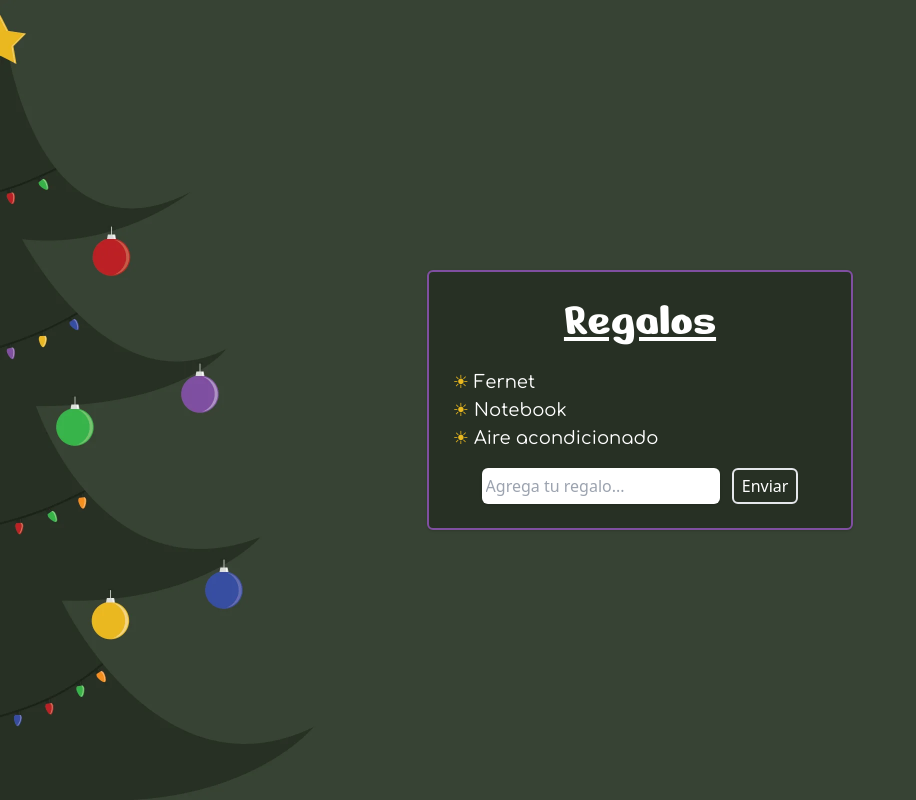
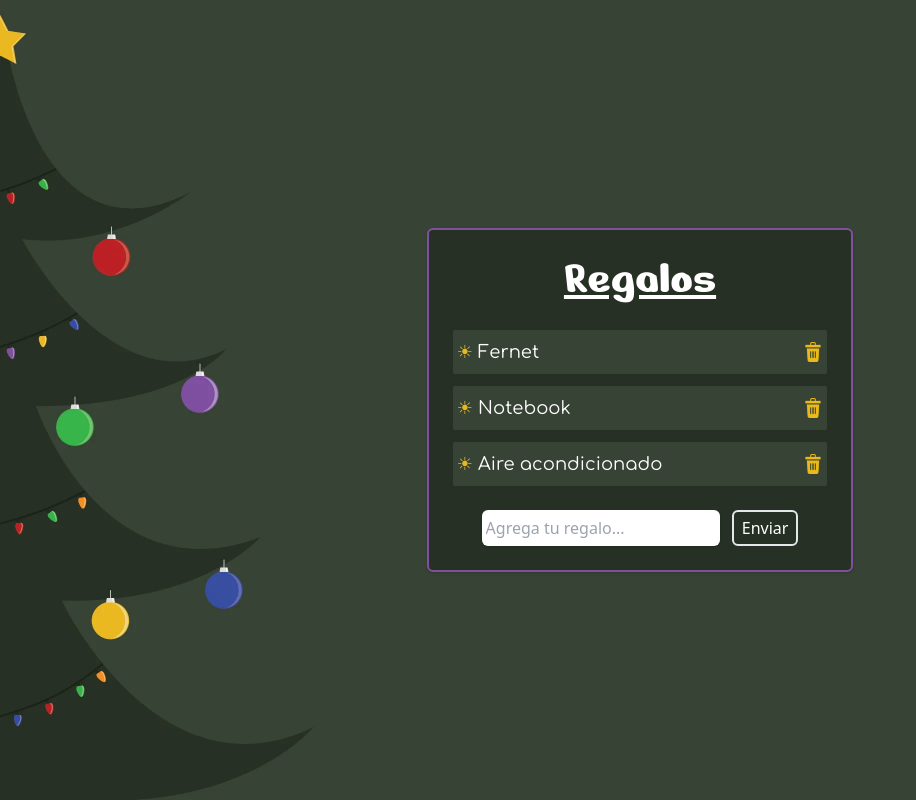
Before and after one commit to Joadevy/adviency, a React (Vite) app: page / in a window 1280 px wide. Shown: the whole page, without its empty margins (0-916 px from the left). Built offline with nearby package versions, Linux system fonts and the light colour scheme; the HTML template or start-up script is replaced by a standard one.

Commit message:
Dia 4: agregar button eliminar individualmente

```diff
--- a/src/App.tsx
+++ b/src/App.tsx
@@ -2,7 +2,7 @@ import { GiftContainer } from "./Components/GiftContainer";
 
 function App() {
   return (
-    <main className="border-2 border-primary-purple rounded-md shadow border-neutral w-3/4 md:w-1/2 lg:w-1/3 p-8 lg:p-6 bg-primary-green-dark flex flex-col gap-6">
+    <main className="border-2 border-primary-purple rounded-md shadow border-neutral w-5/6 sm:w-3/4 md:w-1/2 lg:w-1/3 p-8 lg:p-6 bg-primary-green-dark flex flex-col gap-7">
       <header>
         <h1 className="text-white text-5xl font-nerko text-center underline">
           Regalos
--- a/src/Components/GiftContainer.tsx
+++ b/src/Components/GiftContainer.tsx
@@ -3,21 +3,34 @@ import { useState } from "react";
 import { GiftInput } from "./GiftInput";
 import { GiftList } from "./GiftList";
 
-// type Regalo = {
-//   id?: number;
-//   desc: string;
-// };
+export type Regalo = {
+  id: number;
+  desc: string;
+  cant: number;
+};
 
 export const GiftContainer = () => {
-  const [regalos, setRegalos] = useState<string[]>([
-    "Fernet",
-    "Notebook",
-    "Aire acondicionado",
+  const [regalos, setRegalos] = useState<Regalo[]>([
+    {
+      id: 0,
+      desc: "Fernet",
+      cant: 1,
+    },
+    {
+      id: 1,
+      desc: "Notebook",
+      cant: 1,
+    },
+    {
+      id: 2,
+      desc: "Aire acondicionado",
+      cant: 1,
+    },
   ]);
 
   return (
-    <div className="flex flex-col gap-4">
-      <GiftList regalos={regalos} />
+    <div className="flex flex-col gap-6">
+      <GiftList regalos={regalos} setRegalos={setRegalos} />
       <GiftInput setRegalos={setRegalos} />
     </div>
   );
--- a/src/Components/GiftInput.tsx
+++ b/src/Components/GiftInput.tsx
@@ -1,7 +1,9 @@
 import React, { useState, FC, Dispatch } from "react";
 
+import { Regalo } from "./GiftContainer";
+
 type props = {
-  setRegalos: Dispatch<(_: string[]) => string[]>;
+  setRegalos: Dispatch<(_: Regalo[]) => Regalo[]>;
 };
 
 export const GiftInput: FC<props> = ({ setRegalos }) => {
@@ -18,7 +20,14 @@ export const GiftInput: FC<props> = ({ setRegalos }) => {
 
   const addGift = () => {
     if (!inputValue.trim()) return;
-    setRegalos((prev: string[]) => [...prev, inputValue]);
+
+    const newGift: Regalo = {
+      id: new Date().getTime(),
+      desc: inputValue.charAt(0).toUpperCase() + inputValue.slice(1),
+      cant: 1,
+    };
+
+    setRegalos((prev: Regalo[]) => [...prev, newGift]);
     clearInput();
   };
 
--- a/src/Components/GiftList.tsx
+++ b/src/Components/GiftList.tsx
@@ -1,15 +1,31 @@
-import { type FC } from "react";
+import React, { Dispatch, type FC } from "react";
+
+import removeIcon from "../assets/dustbin.png";
+
+import { Regalo } from "./GiftContainer";
 
 type props = {
-  regalos: string[];
+  setRegalos: Dispatch<Regalo[]>;
+  regalos: Regalo[];
 };
 
-export const GiftList: FC<props> = ({ regalos }) => {
+export const GiftList: FC<props> = ({ regalos, setRegalos }) => {
+  const handleRemove = (id: number) => {
+    setRegalos(regalos.filter((regalo) => regalo.id !== id));
+  };
+
   return (
-    <ul className="font-comforta">
+    <ul className="font-comforta flex flex-col gap-3">
       {regalos.map((regalo, index) => (
         <li key={index} className="text-white font-normal text-lg">
-          <span className="text-primary-gold">☀</span> {regalo}
+          <div className="bg-primary-green rounded-sm py-2 px-1 flex items-center justify-between gap-2">
+            <p>
+              <span className="text-primary-gold">☀</span> {regalo.desc}
+            </p>
+            <button className="w-5 h-5" onClick={() => handleRemove(regalo.id)}>
+              <img alt="remove element" className="w-full" src={removeIcon} />
+            </button>
+          </div>
         </li>
       ))}
     </ul>
```
Also changed, not shown: src/assets/dustbin.png (added).
